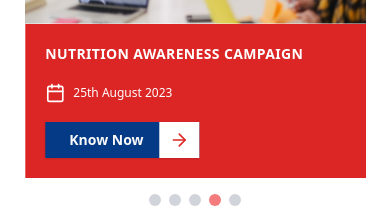
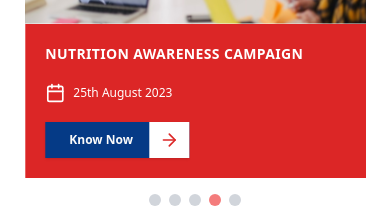
Before and after one commit to Stealth-Rishabh/IndoGlobal, a React (Vite) app: page / in a window 390 px wide. Shown: the part 6560-6772 px from the top of the page. Built offline with nearby package versions, Linux system fonts and the light colour scheme.

Commit message:
made events responsive

```diff
--- a/src/apps/LandingPage/Events.jsx
+++ b/src/apps/LandingPage/Events.jsx
@@ -85,13 +85,12 @@ const Events = () => {
           <EventCard
             key={index}
             eventData={eventData}
-            className={index == 1 ? "sm:col-span-2 sm:row-span-2" : "h-96 "}
+            className={index == 1 ? "sm:col-span-2 sm:row-span-2" : "min-h-96 "}
             imgClassname={index == 1 ? "sm:h-[75%]" : "h-3/5 sm:h-1/2"}
             contentClassname={index == 1 ? "sm:h-[25%]" : "h-2/5 sm:h-1/2"}
           />
         ))}
       </div>
-
 
       <Carousel
         plugins={[plugin.current]}
@@ -100,7 +99,7 @@ const Events = () => {
         className="w-full grid grid-cols-1 gap-3 md:hidden"
       >
         <CarouselContent>
-          {eventDataArray.map((eventData,index) => (
+          {eventDataArray.map((eventData, index) => (
             <CarouselItem key={eventData.id}>
               <EventCard
                 key={index}
@@ -121,7 +120,7 @@ const Events = () => {
           className="absolute sm:left-[110px] left-[55%] top-[118%] sm:top-[110%] bg-slate-300 hover:bg-red-600 w-20 sm:w-24 h-10 rounded-none opacity-100 active:bg-red-700"
         />
       </Carousel>
-      <div className="flex justify-center mt-4 space-x-2">
+      <div className="sm:hidden flex justify-center mt-4 space-x-2">
         {Array.from({ length: count }).map((_, index) => (
           <button
             key={index}
@@ -158,7 +157,7 @@ const EventCard = ({
           <Calendar size={20} className="mr-2 text-white" /> {date}
         </div>
         <ButtonSq
-          className="w-fit bg-secondary-color  hover:bg-blue-700 text-sm sm:text-base"
+          className="w-fit bg-secondary-color  hover:bg-blue-700 text-xs sm:text-base"
           label={registerLabel}
           iconStyle="text-primary-color"
           iconDiv="bg-white"
```
Lines whose indentation alone changed are shown as unchanged.
